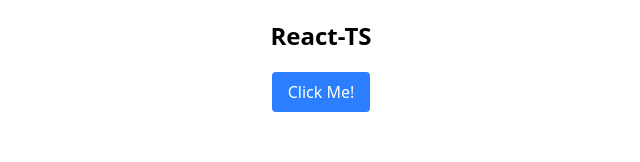
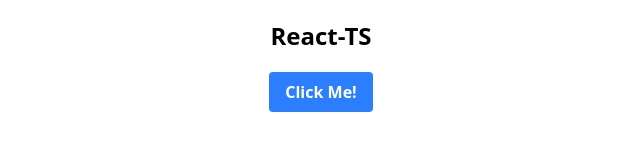
Before and after one commit to alonzojoe/ad-ts, a React (Vite) app: page / in a window 1280 px wide. Shown: the top 162 px of the page, without its empty margins (319-959 px from the left). Built offline with nearby package versions, Linux system fonts and the light colour scheme.

Commit message:
CSS Properties, object Record<string, numbert> type

```diff
--- a/src/App.tsx
+++ b/src/App.tsx
@@ -3,7 +3,20 @@ function App() {
   return (
     <main className="min-h-screen w-full flex items-center justify-start flex-col py-5">
       <h1 className="text-2xl font-bold mb-5">React-TS</h1>
-      <Button backgroundColor="red" padding={[5, 10, 5, 10]} />
+      <Button
+        backgroundColor="red"
+        padding={[5, 10, 5, 10]}
+        style={{
+          fontWeight: "bold",
+          color: "#FFF",
+        }}
+        borderRadius={{
+          topLeft: 5,
+          topRight: 5,
+          bottomRight: 10,
+          bottomLeft: 10,
+        }}
+      />
     </main>
   );
 }
--- a/src/components/Button.tsx
+++ b/src/components/Button.tsx
@@ -8,7 +8,9 @@ type ButtonProps = {
   backgroundColor: Color; //union type
   textColor?: Color;
   pillShape?: boolean;
-  padding: [number, number, number, number];
+  padding: [number, number, number, number]; //tuple
+  style: React.CSSProperties; //style Type builtin with React using CSSProperties
+  borderRadius: Record<string, number>;
 };
 
 const Button = ({
@@ -16,9 +18,15 @@ const Button = ({
   textColor,
   pillShape,
   padding,
+  style,
+  borderRadius,
 }: ButtonProps) => {
+  console.log(pillShape);
   return (
-    <button className="bg-blue-500 cursor-pointer text-white rounded px-4 py-2">
+    <button
+      style={style}
+      className="bg-blue-500 cursor-pointer text-white rounded px-4 py-2"
+    >
       Click Me!
     </button>
   );
```
